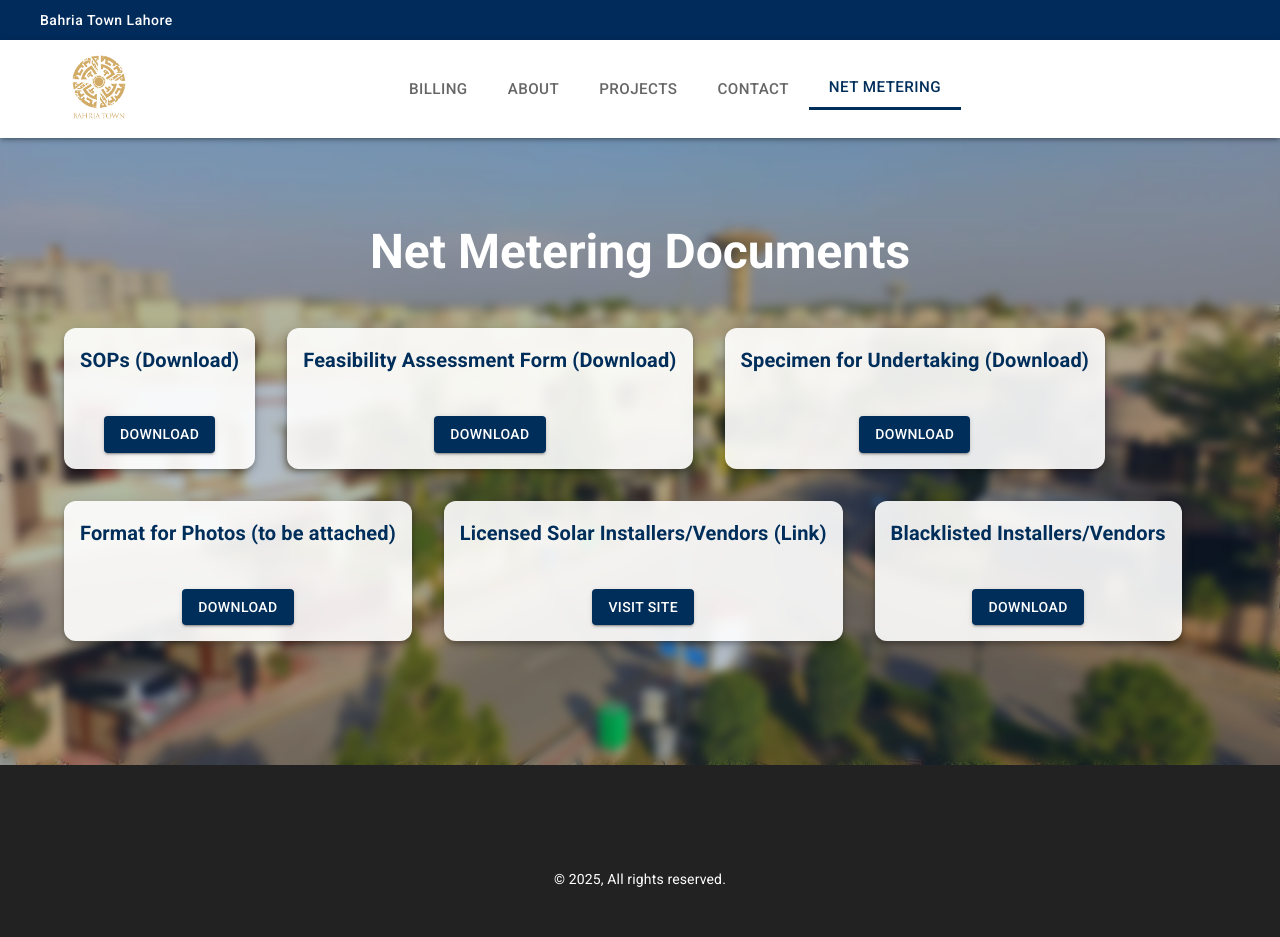
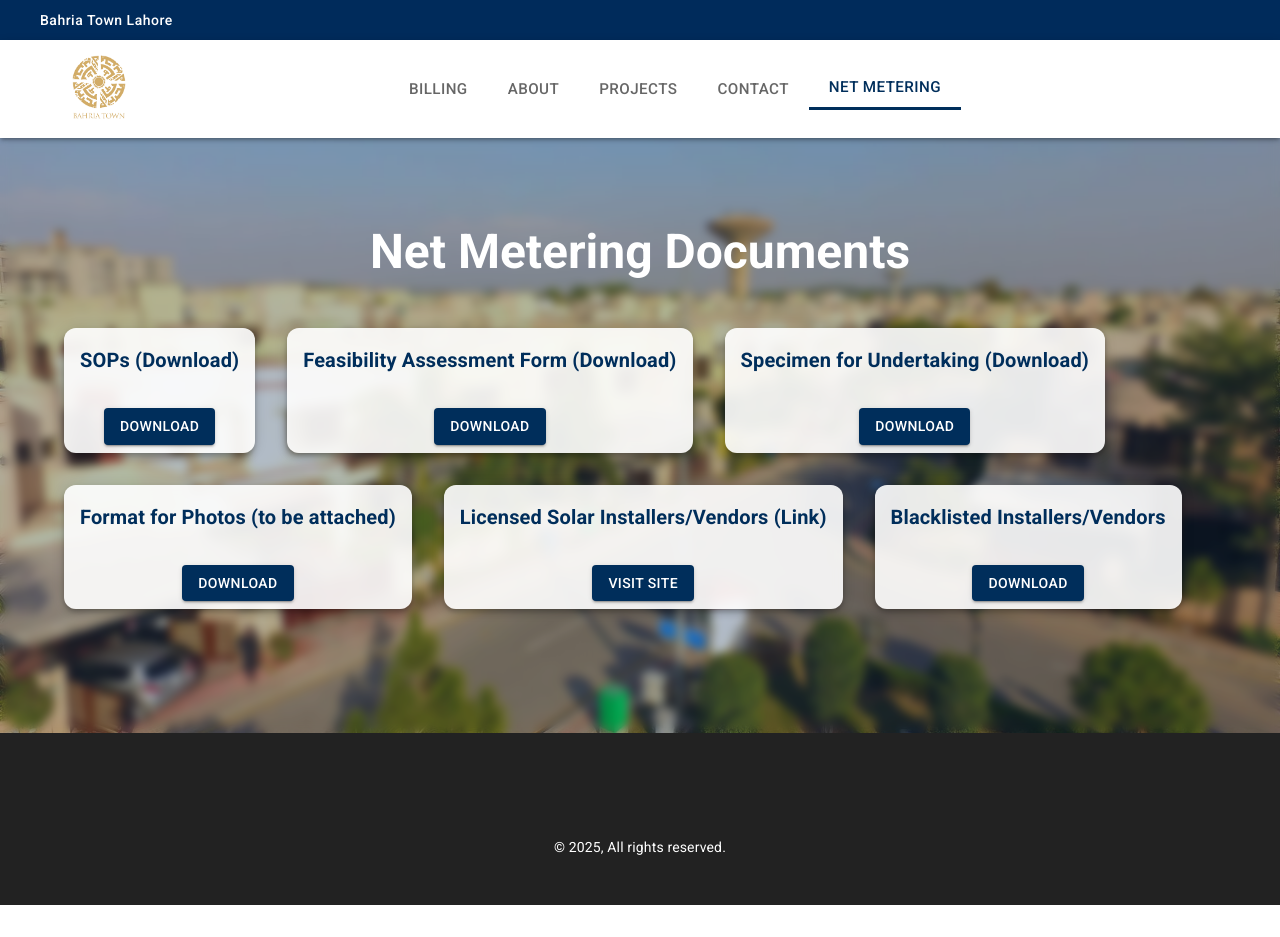
Before and after one commit to msghauri3/SSQ_RBillReactWeb, a React (Create React App) app: page /netmetering in a window 1280 px wide. After the commit the page ends 905 px from the top, so only its background shows below. Built offline with nearby package versions, Linux system fonts and the light colour scheme; some icons are missing.

Commit message:
updated Maintenance bill

```diff
--- a/src/pages/NetMetering.js
+++ b/src/pages/NetMetering.js
@@ -60,18 +60,25 @@ import { Container, Typography, Grid, Card, CardContent, CardActions, Button } f
 
 const NetMeteringPage = () => {
   const documents = [
-    { title: "SOPs (Download)", file: "/docs/NM-SOPs (Final Draft).pdf" },
-    { title: "Feasibility Assessment Form (Download)", file: "/docs/Feasibility Assessment Form.pdf" },
-    { title:"Specimen for Undertaking (Download)", file: "/docs/Undertaking (specimen).pdf" },
-    { title: "Format for Photos (to be attached)", file: "/docs/Format for Photos Attachment.pdf" },
-    { title: "Licensed Solar Installers/Vendors (Link)", file: "https://www.ppib.gov.pk/", external: true },
-    { title: "Blacklisted Installers/Vendors", noLink: true },
+    //{ title: "SOPs (Download)", file: "/docs/NM-SOPs (Final Draft).pdf" },
+   // { title: "Feasibility Assessment Form (Download)", file: "/docs/Feasibility Assessment Form.pdf" },
+   // { title:"Specimen for Undertaking (Download)", file: "/docs/Undertaking (specimen).pdf" },
+   // { title: "Format for Photos (to be attached)", file: "/docs/Format for Photos Attachment.pdf" },
+   // { title: "Licensed Solar Installers/Vendors (Link)", file: "https://www.ppib.gov.pk/", external: true },
+   // { title: "Blacklisted Installers/Vendors", noLink: true },
+
+     { title: "SOPs (Download)",file:"/docs/NM-SOPs (Final Draft).pdf"},
+    { title: "Feasibility Assessment\nForm (Download)",file:"/docs/Feasibility Assessment Form.pdf" },
+    { title:"Specimen for\nUndertaking (Download)",file:"/docs/Undertaking (specimen).pdf" },
+    { title: "Format for\nPhotos (to be attached)",file:"/docs/Format for Photos Attachment.pdf" },
+    { title: "Licensed Solar\nInstallers/Vendors (Link)",file:"https://www.ppib.gov.pk/", external: true },
+    { title: "Blacklisted Installers/Vendors",noLink: true },
   ];
 
   return (
     <section
       style={{
-        position: "relative",
+        position: "sticky",
         backgroundImage: `url('/Projects/Bahria Town Safari Villas.jpg')`, // 👈 your image path here
         backgroundSize: "cover",
         backgroundPosition: "center",
@@ -114,7 +121,7 @@ const NetMeteringPage = () => {
 
         <Grid container spacing={4}>
           {documents.map((doc, index) => (
-            <Grid item xs={12} sm={6} md={3} key={index}>
+            <Grid item xs={12} sm={6} md={6} key={index}>
               <Card
                 elevation={5}
                 sx={{
@@ -124,7 +131,7 @@ const NetMeteringPage = () => {
                   backdropFilter: "blur(5px)",
                 }}
               >
-                <CardContent sx={{ textAlign: "center" }}>
+                <CardContent sx={{ textAlign: "center",pb:1  }}>
                   <Typography
                     variant="h6"
                     sx={{
@@ -136,7 +143,7 @@ const NetMeteringPage = () => {
                     {doc.title}
                   </Typography>
                 </CardContent>
-                <CardActions sx={{ justifyContent: "center", pb: 2 }}>
+                <CardActions sx={{ justifyContent: "center", pb:1 }}>
                   <Button
                     variant="contained"
                     color="primary"
--- a/src/reports/MaintenanceBill.js
+++ b/src/reports/MaintenanceBill.js
@@ -132,14 +132,14 @@ export const generateMaintenancePDF = (billingData, projects) => {
 
         [
          { content: "BARCODE NO.",styles: {} },
-         { content: "REFRENCE NO . ", styles: {} },
+         { content: "REFRENCE NO.", styles: {halign:"center" } },
          { content: "BANK ACCOUNT NO . ",colSpan:2, styles: { } },
          { content: "Please Visit for Duplicate Bill visit:https://e-billingbahriatownlahore.com", rowSpan:13 ,styles: {lineWidth:{top: 0, right: 0.1, bottom: 0.1, left: 0.1} ,fontStyle:"bold", halign:"left" } },
         ],
 
         [
           { content:`${maintenanceBills.btNo}`,styles: {  } },
-         { content:`${maintenanceBills.customerNo}`, styles: {  } },
+         { content:`${maintenanceBills.customerNo}`, styles: { } },
          { content: "",colSpan:2, styles: {  } },
         ],
 
@@ -356,8 +356,8 @@ let NoticeY = doc.lastAutoTable.finalY;
 
 
       [
-        { content: `Name : ${customersMaintenance.customerName} \nAddress :  ${customersMaintenance.ploNo}            ${customersMaintenance.block} \nSector:   ${customersMaintenance.sector} `, colSpan:3 ,styles: {lineWidth:{top: 0.1, right: 0, bottom: 0, left: 0.1}, fontStyle: "normal", fontSize: 8 , halign:"left" } },
-        { content: `Refrence Number \n ${customersMaintenance.customerNo}`, styles: {fontStyle: "normal", fontSize: 8 , halign:"center" } },
+        { content: `Name : ${customersMaintenance.customerName} \nAddress :  ${customersMaintenance.ploNo}            ${customersMaintenance.block} \nSector :   ${customersMaintenance.sector} `, colSpan:3 ,styles: {lineWidth:{top: 0.1, right: 0, bottom: 0, left: 0.1}, fontStyle: "normal", fontSize: 8 , halign:"left" } },
+        { content: `Refrence Number\n ${customersMaintenance.customerNo}`, styles: {fontStyle: "normal", fontSize: 8 , halign:"center" } },
         { content: `${maintenanceBills.btNo}`, styles: {fontStyle: "normal", fontSize: 8 , halign:"left" } },
       ],
 
@@ -365,15 +365,15 @@ let NoticeY = doc.lastAutoTable.finalY;
 
       [
         { content: "BILL MONTH",colSpan:2, styles: {fontStyle: "normal", fontSize: 7 , halign:"left" } },
-        { content: "DUE DATE", styles: { fontStyle: "normal", fontSize: 7, halign:"left" } },
+        { content: "DUE DATE", styles: { fontStyle: "normal", fontSize: 7, halign:"center" } },
         { content: "PAYMENT WITHIN DUE DATE", styles: {fontStyle: "normal", fontSize: 7 , halign:"left" } },
         { content:`${maintenanceBills.billAmountInDueDate}`, styles: {fontStyle: "normal", fontSize: 7, halign:"left" } },
       ],
 
 
       [
-        { content:`${maintenanceBills.billingMonth}`,colSpan:2, styles: {fontStyle: "normal", fontSize: 7 , halign:"left" } },
-        { content: formatDate(maintenanceBills.dueDate), styles: { fontStyle: "normal", fontSize: 7, halign:"left" } },
+        { content:`${maintenanceBills.billingMonth}   ${maintenanceBills.billingYear}`,colSpan:2, styles: {fontStyle: "normal", fontSize: 7 , halign:"left" } },
+        { content: formatDate(maintenanceBills.dueDate), styles: { fontStyle: "normal", fontSize: 7, halign:"center" } },
         { content: "PAYMENT AFTER DUE DATE", styles: {fontStyle: "normal", fontSize: 7 , halign:"left" } },
         { content:`${maintenanceBills.billAmountAfterDueDate}`, styles: {fontStyle: "normal", fontSize: 7, halign:"left" } },
       ],
@@ -393,8 +393,8 @@ let NoticeY = doc.lastAutoTable.finalY;
 
 
        [
-        { content: `Name : ${customersMaintenance.customerName} \nAddress :  ${customersMaintenance.ploNo}              ${customersMaintenance.block} \nSector:   ${customersMaintenance.sector} `, colSpan:3 ,styles: {lineWidth:{top: 0.1, right: 0, bottom: 0, left: 0.1}, fontStyle: "normal", fontSize: 8 , halign:"left" } },
-        { content: `Refrence Number \n ${customersMaintenance.customerNo}`, styles: {fontStyle: "normal", fontSize: 8 , halign:"center" } },
+        { content: `Name : ${customersMaintenance.customerName} \nAddress :  ${customersMaintenance.ploNo}              ${customersMaintenance.block} \nSector :   ${customersMaintenance.sector} `, colSpan:3 ,styles: {lineWidth:{top: 0.1, right: 0, bottom: 0, left: 0.1}, fontStyle: "normal", fontSize: 8 , halign:"left" } },
+        { content: `Refrence Number\n ${customersMaintenance.customerNo}`, styles: {fontStyle: "normal", fontSize: 8 , halign:"center" } },
         { content: `${maintenanceBills.btNo}`, styles: {fontStyle: "normal", fontSize: 8 , halign:"left" } },
       ],
 
@@ -402,15 +402,15 @@ let NoticeY = doc.lastAutoTable.finalY;
 
       [
         { content: "BILL MONTH",colSpan:2, styles: {fontStyle: "normal", fontSize: 7 , halign:"left" } },
-        { content: "DUE DATE", styles: { fontStyle: "normal", fontSize: 7, halign:"left" } },
+        { content: "DUE DATE", styles: { fontStyle: "normal", fontSize: 7, halign:"center" } },
         { content: "PAYMENT WITHIN DUE DATE", styles: {fontStyle: "normal", fontSize: 7 , halign:"left" } },
         { content:`${maintenanceBills.billAmountInDueDate}`, styles: {fontStyle: "normal", fontSize: 7, halign:"left" } },
       ],
 
 
       [
-        { content:`${maintenanceBills.billingMonth}`,colSpan:2, styles: {fontStyle: "normal", fontSize: 7 , halign:"left" } },
-        { content: formatDate(maintenanceBills.dueDate), styles: { fontStyle: "normal", fontSize: 7, halign:"left" } },
+        { content:`${maintenanceBills.billingMonth}  ${maintenanceBills.billingYear}`,colSpan:2, styles: {fontStyle: "normal", fontSize: 7 , halign:"left" } },
+        { content: formatDate(maintenanceBills.dueDate), styles: { fontStyle: "normal", fontSize: 7, halign:"center" } },
         { content: "PAYMENT AFTER DUE DATE", styles: {fontStyle: "normal", fontSize: 7 , halign:"left" } },
         { content:`${maintenanceBills.billAmountAfterDueDate}`, styles: {fontStyle: "normal", fontSize: 7, halign:"left" } },
       ],
@@ -484,16 +484,6 @@ let NoticeY = doc.lastAutoTable.finalY;
       }
     });
 
-// 🔹 Watermark: DUPLICATE BILL
-  doc.saveGraphicsState(); // <-- save current graphics state
-  doc.setGState(new doc.GState({ opacity: 1 })); // Only affects this block
-  doc.setFont("helvetica", "normal");
-  doc.setFontSize(55);
-  doc.setTextColor(165, 165, 165); // Light gray
-  doc.text("Duplicate Bill", 40, 120, { angle: 20 });
-  doc.text("Duplicate  Bill", 40, 220, { angle: 20 });
-  doc.restoreGraphicsState(); // <-- restore so rest of PDF is normal
-
 
 // Generate Barcode
       const canvas = document.createElement("canvas");
@@ -507,11 +497,23 @@ let NoticeY = doc.lastAutoTable.finalY;
 
 
 doc.addImage("Bahria_Town_Logo.png", "PNG", 18, 25, 17, 20);
+doc.addImage("MaintenanceBill_UrduConditions.png", "PNG", 131,26,64,106);
 doc.addImage("urduinstructionmaint02.jpeg", "JPEG", 20, chargesY+5, 170,8);
 doc.addImage("scissors.png", "PNG", 178, NoticeY+2, 3.8, 3.8);
 doc.addImage("scissors.png", "PNG", 178, NoticeY+42, 3.8, 3.8);
 
 
 
+// 🔹 Watermark: DUPLICATE BILL
+  doc.saveGraphicsState(); // <-- save current graphics state
+  doc.setGState(new doc.GState({ opacity: 1 })); // Only affects this block
+  doc.setFont("helvetica", "normal");
+  doc.setFontSize(55);
+  doc.setTextColor(165, 165, 165); // Light gray
+  doc.text("Duplicate Bill", 40, 120, { angle: 20 });
+  doc.text("Duplicate  Bill", 40, 220, { angle: 20 });
+  doc.restoreGraphicsState(); // <-- restore so rest of PDF is normal
+
+
   window.open(doc.output("bloburl"), "_blank");
 };
```
Also changed, not shown: public/MaintenanceBill_UrduConditions.png (added).
